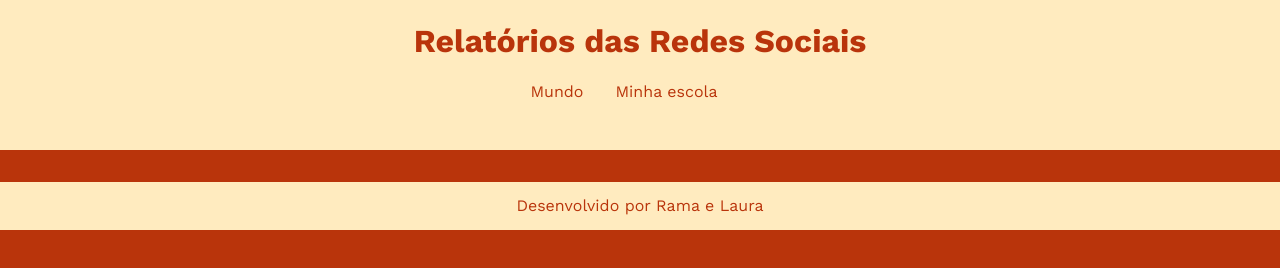
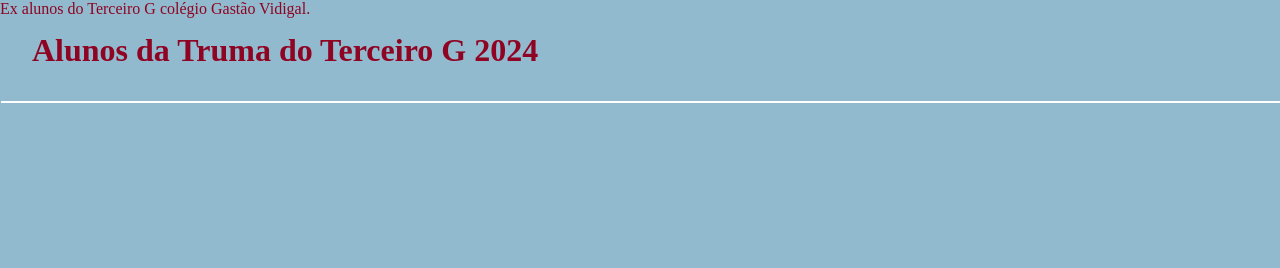
Before and after one commit to ramajn/g243g3t, a plain HTML site: page index.html in a window 1280 px wide. Drawn offline with nearby package versions, Linux system fonts and the light colour scheme.

Commit message:
Add files via upload

```diff
--- a/estilo.css
+++ b/estilo.css
@@ -1,51 +1,23 @@
-@import url('https://fonts.googleapis.com/css2?family=Work+Sans:ital,wght@0,100..900;1,100..900&display=swap');
+@import url('https://fonts.googleapis.com/css2?family=DM+Sans:ital,opsz,wght@0,9..40,100..1000;1,9..40,100..1000&family=Raleway:ital,wght@0,100..900;1,100..900&display=swap');
 
+*{
+    margin: 0;
+    padding: 0;
+}
 :root{
-    --bg-color: #b9340b;
-    --primary-color: #ffebbf ;
-    --secundary-color:  #969ba2 ;
-    --font:"Work Sans", sans-serif;
+    --bg-color: rgb(145, 186, 206);
+    --primary-color: rgb(143, 4, 34);
+    --secundary-color: rgb(255, 255, 255);
+    --font-selecionada: "DM Sans", sans-serif;
 }
 body{
-    background-color: var(--bg-color);
+    background-color:var(--bg-color);
     color: var(--primary-color);
-    font-family: var(--font);
-    height: 100vh;
-    margin: 0;
 }
-header{
-    background-color: var(--primary-color);
-    text-align: center;
-    padding: 1px;
-}
-h1{
-    font-size: 2rem;
-    color: var(--bg-color);
-    font-weight:700;
-}
-nav{
-   display: flex;
-   justify-content: center;
-   font-weight: 400;
-}
-nav a{
-    text-decoration: none;
-    color: var(--bg-color);
-    margin: 0rem 2rem 3rem 0rem;
-}
-nav a:hover{
-    text-decoration: underline;
-    transform: scale(1.1);
-    transition:transform 0.1s;
+.barra{
+    width:100%;
+    padding: 2rem;
+    position: fixed;
+    box-shadow: 1px 2px var(--secundary-color);
 
 }
-footer{
-display: flex;
-align-items: center;
-justify-content: center;
-background-color: var(--primary-color);
-color: var(--bg-color);
-width: 100%;
-height: 3rem;
-margin-top: 2rem;
-}
--- a/index.html
+++ b/index.html
@@ -4,23 +4,17 @@
     <meta charset="UTF-8">
     <meta http-equiv="X-UA-Compatible" content="IE=edge">
     <meta name="viewport" content="width=device-width, initial-scale=1.0">
-    <title>Redes Sociais</title>
+    <title>Terceiro G 2024</title>
     <link rel="stylesheet" href="estilo.css">
-    <script type="module" src="./grafico/informacoesGlobais.js"></script>
+    <script src="script.js"></script>
 </head>
 <body>
-    <header>
-        <h1>Relatórios das Redes Sociais</h1>
-        <nav>
-            <a href="index.html">Mundo</a>
-            <a href="#">Minha escola</a>
-        </nav>
+    <header class="barra">
+    <h1>Alunos da Truma do Terceiro G 2024</h1>
     </header>
-    <main>
-
-    </main>
+    <main> </main>
     <footer>
-        Desenvolvido por Rama e Laura
+        Ex alunos do Terceiro G colégio Gastão Vidigal.
     </footer>
 </body>
 </html>
--- /dev/null
+++ b/script.js
@@ -0,0 +1,2 @@
+const print = msg => console.log(msg);
+print("Funcionou a bagaça.")
```
